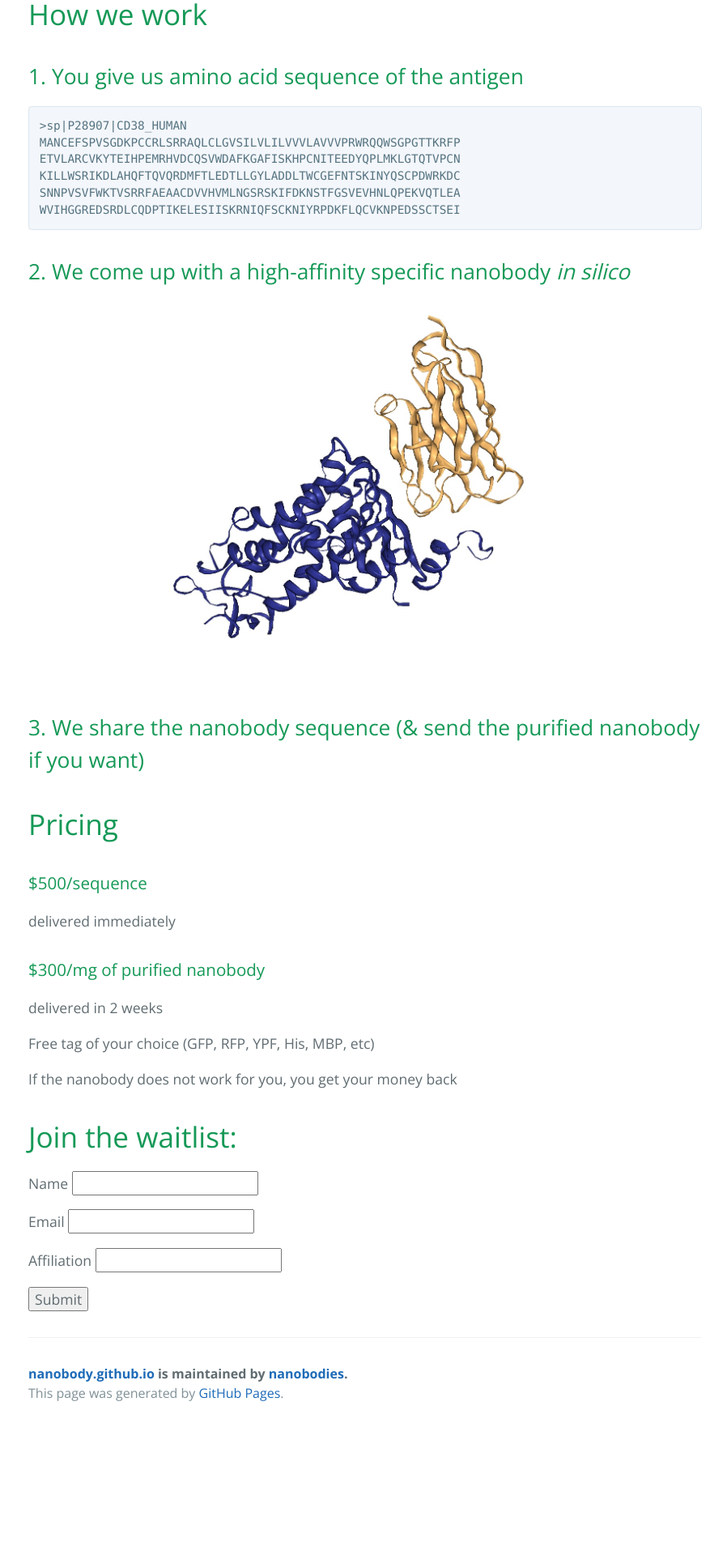
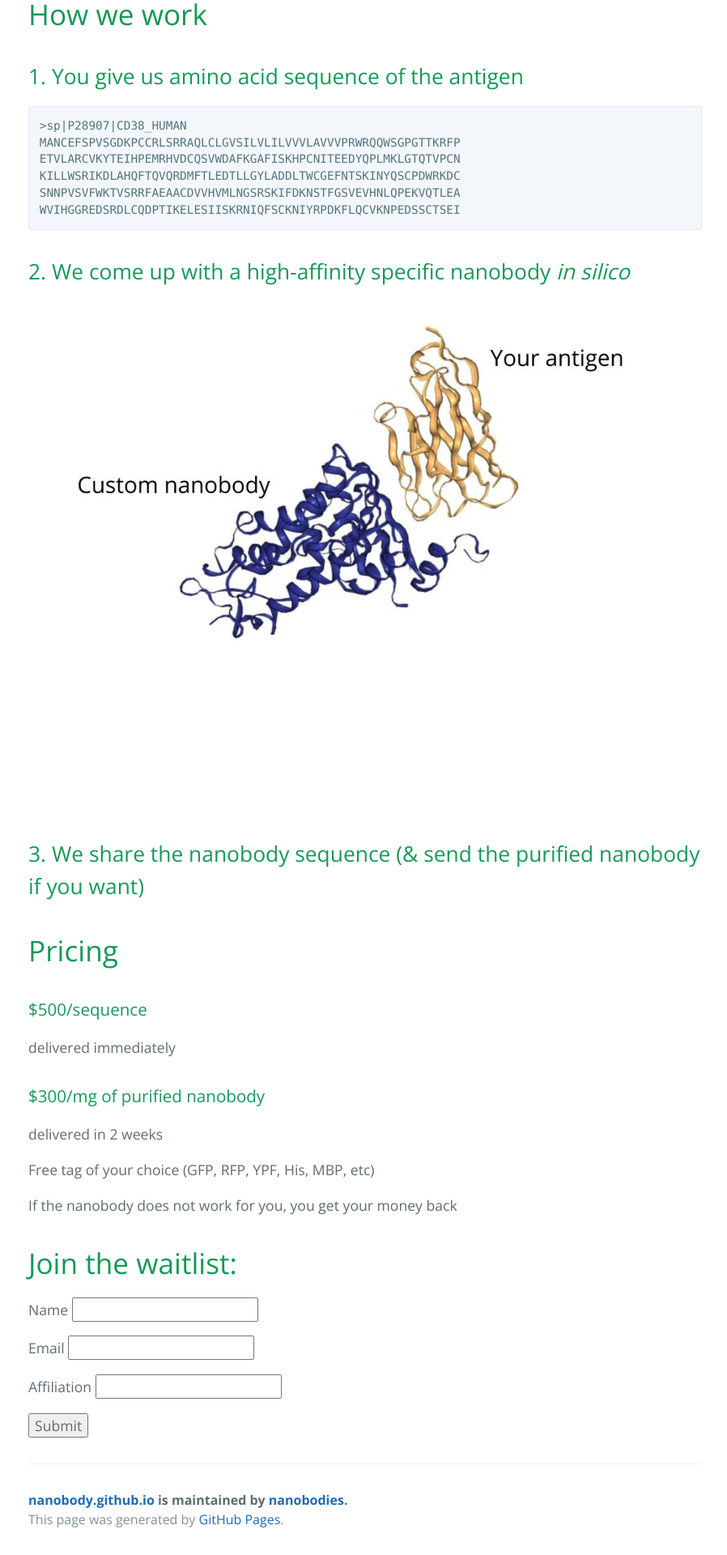
Before and after one commit to nanobodies/nanobody.github.io, a Jekyll site: the page built from index.md, in a window 1280 px wide. Shown: the part 1042-2962 px from the top of the page at 81% size, without its empty margins (189-1087 px from the left). Built offline with Jekyll 4.4.1, drawn with Linux system fonts in a browser that asks for light colours; before the commit the page ends 2806 px from its top, so only the background shows below that.

Commit message:
Update index.md

```diff
--- a/index.md
+++ b/index.md
@@ -32,7 +32,7 @@ WVIHGGREDSRDLCQDPTIKELESIISKRNIQFSCKNIYRPDKFLQCVKNPEDSSCTSEI
 
 ## 2. We come up with a high-affinity specific nanobody _in silico_
 
-![antigen-nanobody.jpg](/assets/5f1k_screenshot.jpg)
+![antigen-nanobody.jpg](/assets/antigen-nanobody.jpg)
 
 ## 3. We share the nanobody sequence (& send the purified nanobody if you want)
 
```
